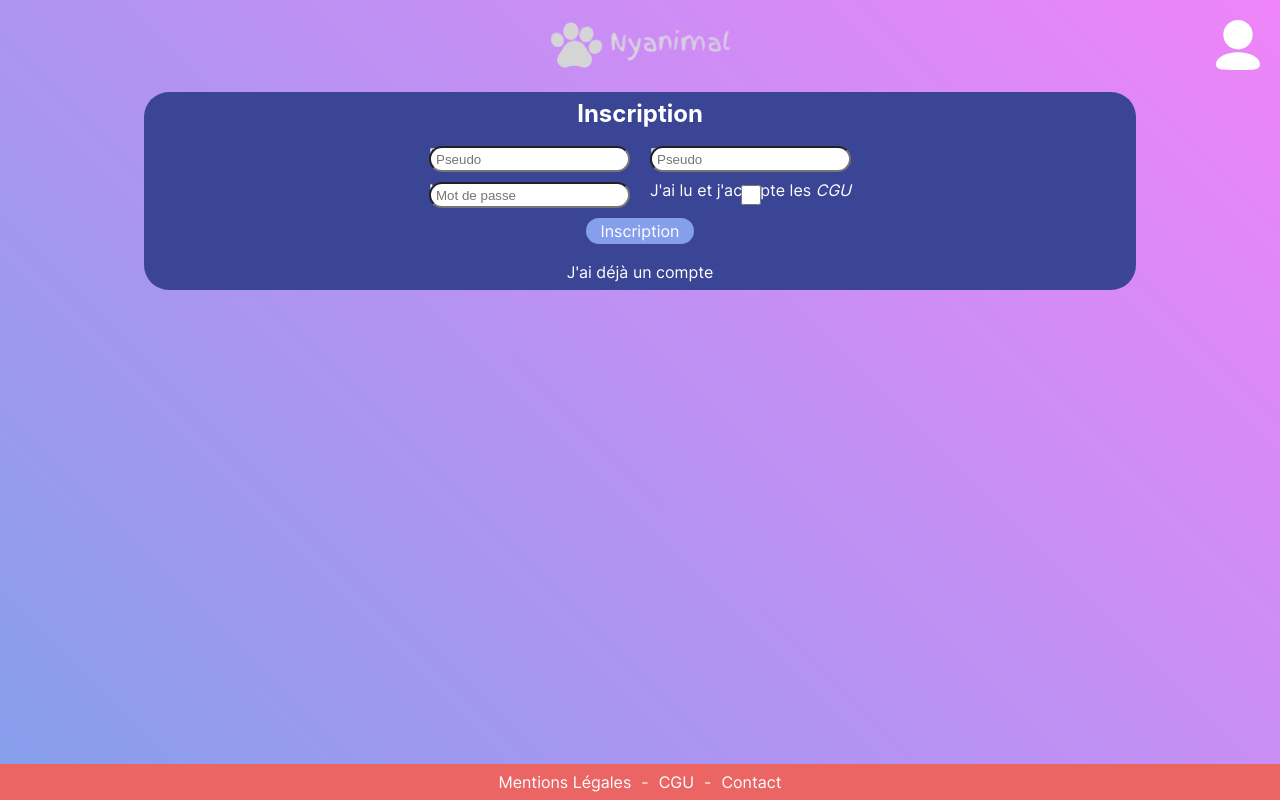
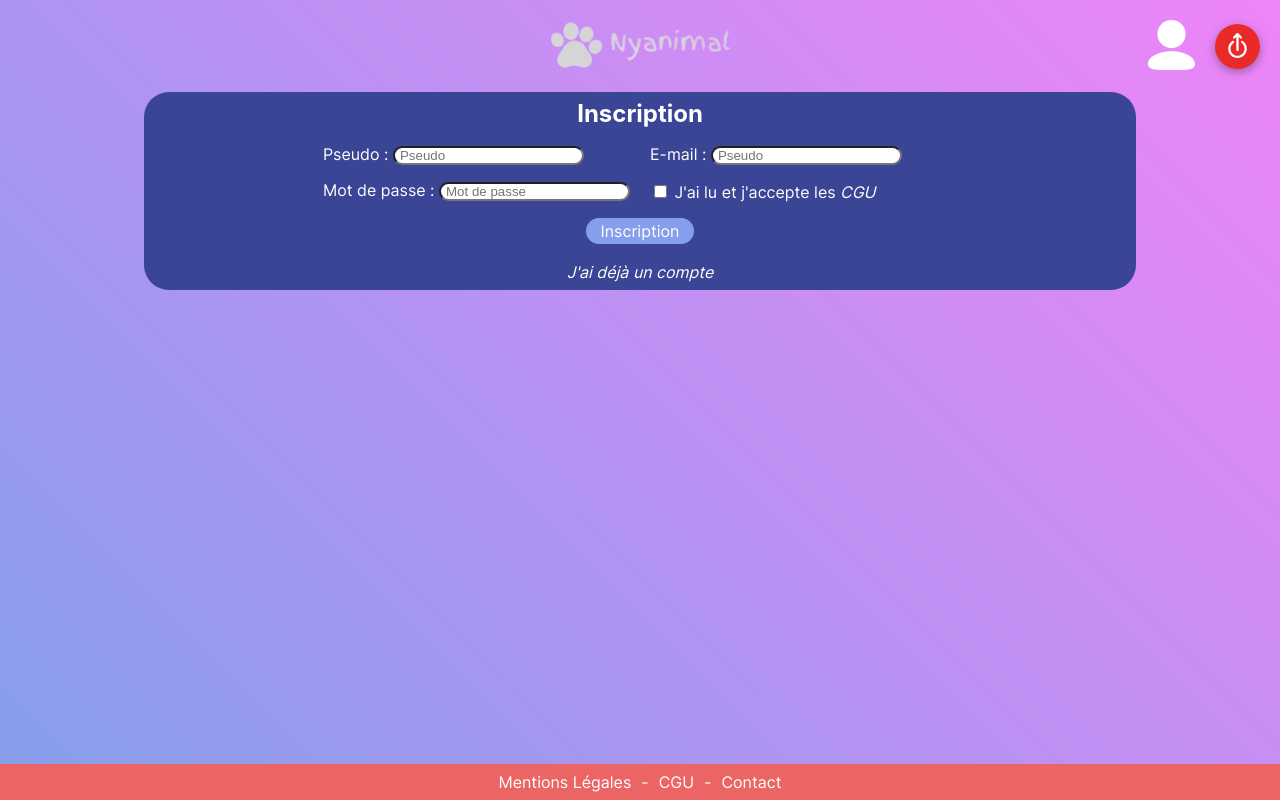
Before and after one commit to Rei333/nyanimal, a PHP site: page /inscription in a window 1280 px wide. Run offline with PHP 8.4, Linux system fonts and the light colour scheme; some web fonts are replaced.

Commit message:
inscription finish + modif header

```diff
--- a/css/common.css
+++ b/css/common.css
@@ -3,6 +3,7 @@
     --dark_text: black;
     --section: #3B4595;
     --button: #859FED;
+    --danger: #EA2929;
 
     --desktop: normal 1rem/1 "Inter";
     --desktop_small: normal 0.75rem/1 "Inter";
@@ -83,7 +84,15 @@ button > a:active {
     color: var(--light_text);
 }
 
-/********************************************************* Header ******************************************/
+button.danger {
+    background-color: var(--danger);
+}
+
+button.danger:active {
+    background-color: #B91414;
+}
+
+/***************************************** Header ****************************************/
 header {
     display: grid;
     grid-template-columns: repeat(3, 1fr);
@@ -100,16 +109,38 @@ header img {
     justify-self: center;
 }
 
-#account {
+header > div {
     grid-column: 3;
-    justify-self: end;
+    display: flex;
+    justify-content: end;
+    align-items: center;
+    gap: 20px;
 }
 
 #account img {
     height: 50px;
 }
 
-/********************************************************* Main **********************************************/
+#logout {
+    display: flex;
+    justify-content: center;
+    align-items: center;
+    filter: drop-shadow(0 3px 5px #00000050);
+    width: 25px;
+    height: 25px;
+    padding: 10px;
+    border-radius: 50%;
+}
+
+#logout:active {
+    box-shadow: 0 5px 10px #00000080 inset;
+    filter: none;
+}
+
+#logout img {
+    transform: rotate(90deg);
+}
+/****************************************** Main ***************************************/
 main {
     flex: 1;
     display: flex;
@@ -123,7 +154,7 @@ main {
     border: var(--border);
 }
 
-/********************************************************* Footer ******************************************/
+/***************************************** Footer ************************************/
 footer {
     display: flex;
     background-color: #EB6565;
--- a/css/inscription.css
+++ b/css/inscription.css
@@ -46,6 +46,6 @@ input[type="submit"] {
     justify-self: center;
 }
 
-form a {
+section a {
     font-style: italic;
 }
--- a/header.php
+++ b/header.php
@@ -1,6 +1,13 @@
 <header>
-    <a id="logo" href="index.php"><img src="img/logo.png" alt="logo" title="Accueil"></a>
+    <a id="logo" href="index.php"><img src="img/logo.png" alt="logo" title="Jeu"></a>
     <?php if (true) { ?>
-        <a id="account" href=""><img src="img/user.svg" alt="compte" title="Mon Compte"></a>
+        <div>
+            <a id="account" href=""><img src="img/user.svg" alt="compte" title="Mon Compte"></a>
+            <button class="danger" id="logout">
+                <a href="">
+                    <img src="img/logout.svg" alt="déconnexion" title="Déconnexion">
+                </a>
+            </button>
+        </div>
     <?php } ?>
 </header>
--- a/inscription.php
+++ b/inscription.php
@@ -14,15 +14,24 @@
             <section>
                 <h1>Inscription</h1>
                 <form action="" method="post">
-                    <label class="col1 row1" for="pseudo">Pseudo :</label>
-                    <input class="col1 row1" type="text" name="pseudo" id="pseudo" placeholder="Pseudo">
-                    <label class="col2 row1" for="mail">E-mail :</label>
-                    <input class="col2 row1" type="email" name="mail" id="mail" placeholder="Pseudo">
+                    <div class="col1 row1" >
+                        <label for="pseudo">Pseudo :</label>
+                        <input type="text" name="pseudo" id="pseudo" placeholder="Pseudo">
+                    </div>
+                    <div class="col2 row1" >
+                        <label for="mail">E-mail :</label>
+                        <input type="email" name="mail" id="mail" placeholder="Pseudo">
+                    </div>
 
-                    <label class="col1 row2" for="password">Mot de passe :</label>
-                    <input class="col1 row2" type="password" name="password" id="password" placeholder="Mot de passe">
-                    <input class="col2 row2" type="checkbox" id="cgu" name="cgu">
-                    <label class="col2 row2" for="cgu">J'ai lu et j'accepte les <a href="">CGU</a></label>
+                    <div class="col1 row2">
+                        <label for="password">Mot de passe :</label>
+                        <input type="password" name="password" id="password" placeholder="Mot de passe">
+                    </div>
+
+                    <div class="col2 row2">
+                        <input type="checkbox" id="cgu" name="cgu">
+                        <label for="cgu">J'ai lu et j'accepte les <a href="">CGU</a></label>
+                    </div>
 
                     <input type="submit" value="Inscription">
                 </form>
```
Also changed, not shown: favicon.ico (added), img/logout.svg (added), img/user.svg.
